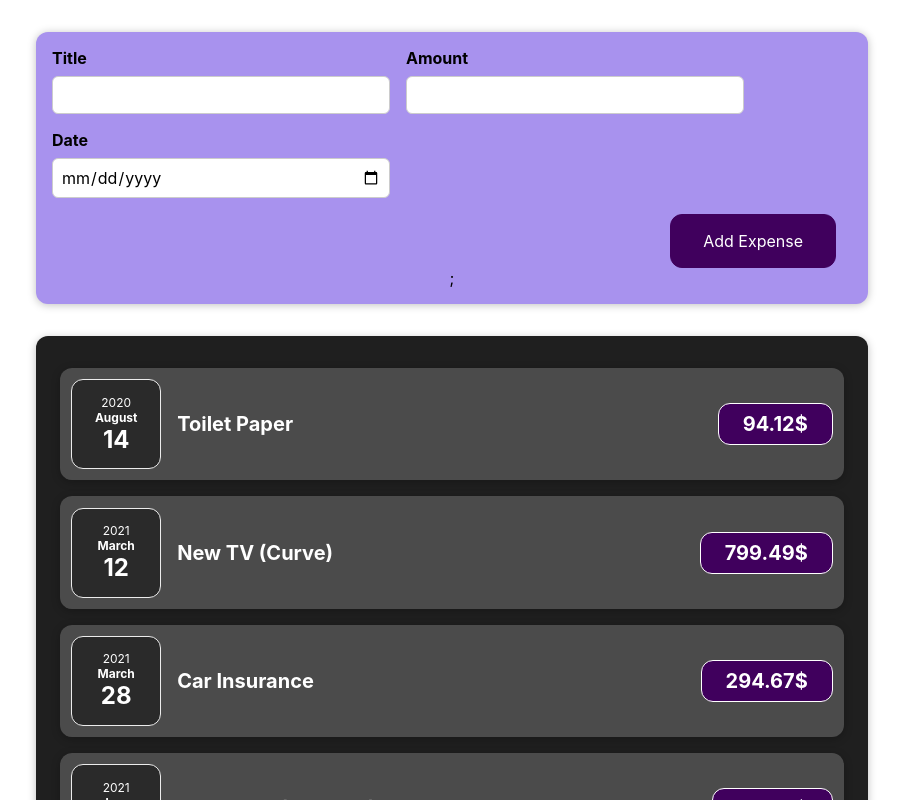
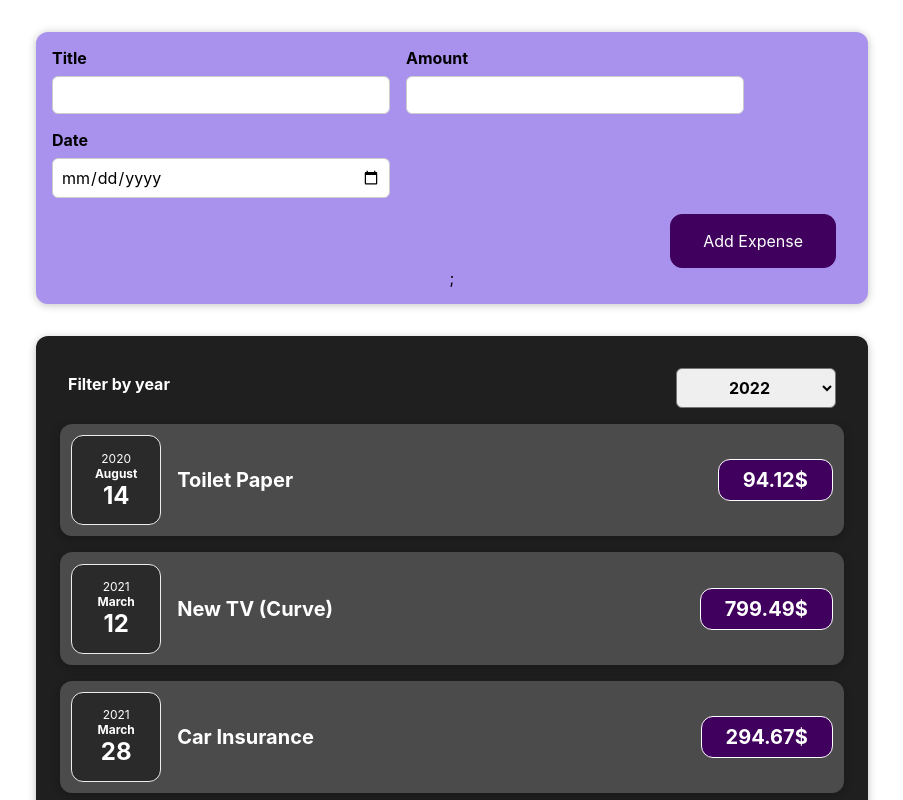
Before and after one commit to 1khansaad/01-React-Expense-Tracker, a React (Create React App) app in the folder expense-tracker/: page / in a window 1280 px wide. Shown: the top 800 px of the page, without its empty margins (188-1091 px from the left). Built offline with nearby package versions, Linux system fonts and the light colour scheme.

Commit message:
up lifted filter selected data from filtered file to expenses file

```diff
--- /dev/null
+++ b/expense-tracker/src/components/ExpenseFilter/ExpensesFilter.css
@@ -0,0 +1,24 @@
+.expenses-filter {
+  color: white;
+  padding: 0 1rem;
+}
+
+.expenses-filter__control {
+  display: flex;
+  width: 100%;
+  align-items: center;
+  justify-content: space-between;
+  margin: 1rem 0;
+}
+
+.expenses-filter label {
+  font-weight: bold;
+  margin-bottom: 0.5rem;
+}
+
+.expenses-filter select {
+  font: inherit;
+  padding: 0.5rem 3rem;
+  font-weight: bold;
+  border-radius: 6px;
+}
--- /dev/null
+++ b/expense-tracker/src/components/ExpenseFilter/ExpensesFilter.js
@@ -0,0 +1,23 @@
+import React from "react";
+import "./ExpensesFilter.css";
+
+const ExpensesFilter = (props) => {
+  const changeHandler = (e) => {
+    props.onGetDataHandler(e.target.value);
+  };
+  return (
+    <div className="expenses-filter">
+      <div className="expenses-filter__control">
+        <label>Filter by year</label>
+        <select onChange={changeHandler}>
+          <option value="2022">2022</option>
+          <option value="2021">2021</option>
+          <option value="2020">2020</option>
+          <option value="2019">2019</option>
+        </select>
+      </div>
+    </div>
+  );
+};
+
+export default ExpensesFilter;
--- a/expense-tracker/src/components/expenses/Expenses.js
+++ b/expense-tracker/src/components/expenses/Expenses.js
@@ -1,10 +1,22 @@
+import React, { useState } from "react";
 import "./Expenses.css";
 import ExpenceItem from "./ExpenceItem";
 import Card from "../UI/Crad";
+import ExpensesFilter from "../ExpenseFilter/ExpensesFilter";
 
 function Expenses(props) {
+  const [filteredYear, setFilterdYear] = useState("2023");
+
+  const yearChangeHandler = (year) => {
+    setFilterdYear(year);
+  };
   return (
+    <div>
       <Card className="expenses">
+        <ExpensesFilter
+          setYear={filteredYear}
+          onGetDataHandler={yearChangeHandler}
+        />
         <ExpenceItem
           title={props.data[0].title}
           amount={props.data[0].amount}
@@ -26,6 +38,7 @@
           date={props.data[3].date}
         />
       </Card>
+    </div>
   );
 }
 
```
Lines whose indentation alone changed are shown as unchanged.
